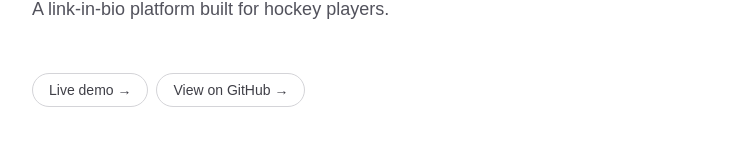
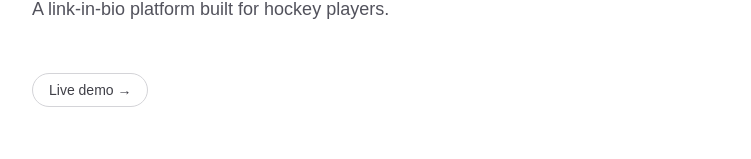
Before and after one commit to ridermcc/ridermccallum-com, a Next.js app: page /tools/hky-bio in a window 1280 px wide. Shown: the part 224-383 px from the top of the page, without its empty margins (264-1015 px from the left). Built offline with nearby package versions, Linux system fonts and the light colour scheme.

Commit message:
remove repo from hky-bio tool

```diff
--- a/src/content/tools/hky-bio.mdx
+++ b/src/content/tools/hky-bio.mdx
@@ -4,7 +4,6 @@ export const metadata = {
     "A link-in-bio platform built for hockey players.",
   audience: ["player", "coach", "agent"],
   demo: "https://www.hky.bio/rider",
-  repo: "https://github.com/ridermcc/hky-bio",
   status: "Platform",
   pinned: true,
 };
```
